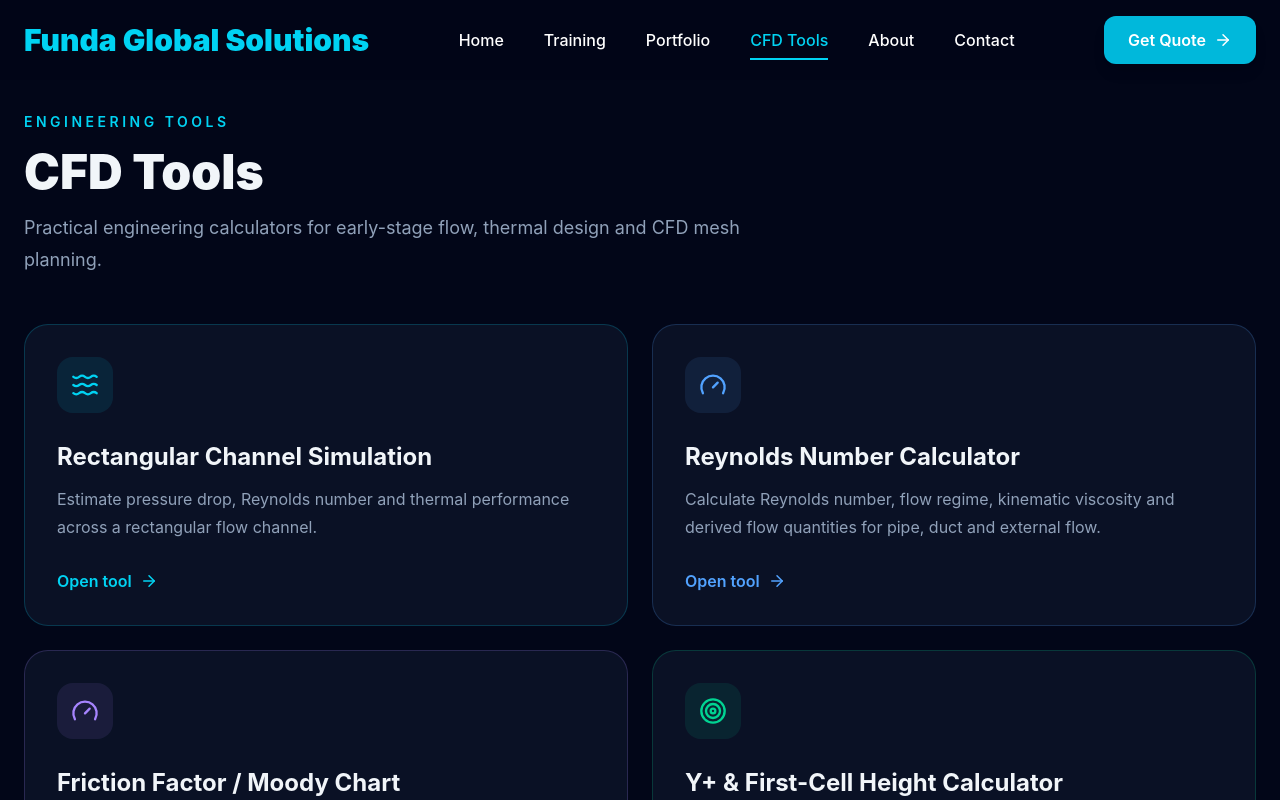
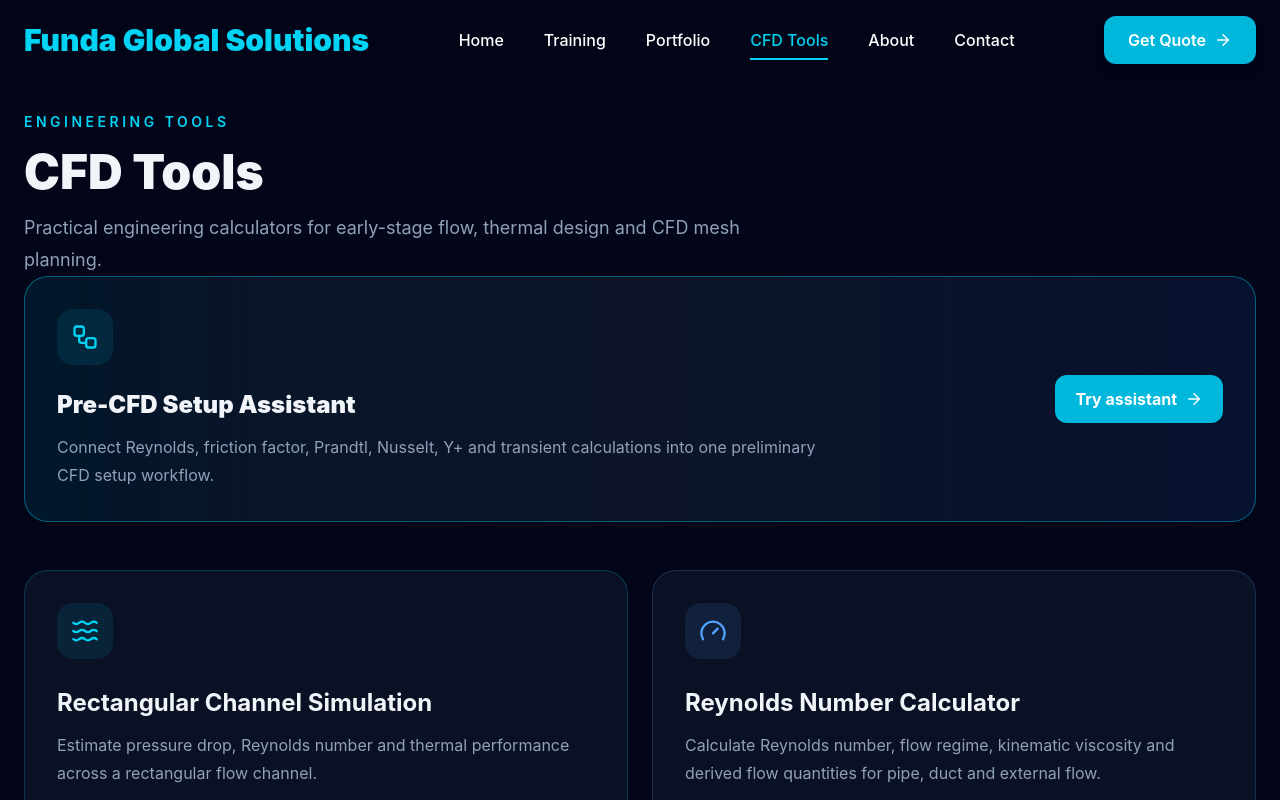
Before and after one commit to shivanand85/funda-global-solutions, a React (Vite) app: page /cfd-tools in a window 1280 px wide. Shown: the top 800 px of the page. Built offline with nearby package versions, Linux system fonts and the light colour scheme.

Commit message:
Add Pre-CFD Setup Assistant component
Added a Pre-CFD Setup Assistant link with associated content.

```diff
--- a/src/pages/CfdTools.jsx
+++ b/src/pages/CfdTools.jsx
@@ -5,6 +5,7 @@
   Target,
   Thermometer,
   Gauge,
+  Workflow,
 } from "lucide-react";
 import Navbar from "../components/Navbar/Navbar";
 import ContactCTA from "../components/ContactCTA/ContactCTA";
@@ -33,6 +34,27 @@
               design and CFD mesh planning.
             </p>
           </div>
+
+          {/* Pre-CFD Setup Assistant */}
+          <Link
+            to="/pre-cfd-setup"
+            className="group mb-6 block rounded-3xl border border-cyan-400/40 bg-gradient-to-r from-cyan-500/10 via-slate-900/90 to-blue-500/10 p-8 transition hover:-translate-y-1 hover:border-cyan-300/80"
+          >
+            <div className="flex flex-col gap-5 sm:flex-row sm:items-center sm:justify-between">
+              <div>
+                <div className="flex h-14 w-14 items-center justify-center rounded-2xl bg-cyan-400/10 text-cyan-400">
+                  <Workflow size={28} />
+                </div>
+                <h2 className="mt-6 text-2xl font-black">Pre-CFD Setup Assistant</h2>
+                <p className="mt-3 max-w-3xl leading-7 text-slate-400">
+                  Connect Reynolds, friction factor, Prandtl, Nusselt, Y+ and transient calculations into one preliminary CFD setup workflow.
+                </p>
+              </div>
+              <span className="inline-flex shrink-0 items-center gap-2 rounded-xl bg-cyan-500 px-5 py-3 font-bold text-white">
+                Try assistant <ArrowRight size={18} />
+              </span>
+            </div>
+          </Link>
 
           {/* Tools */}
           <section className="mt-12 grid gap-6 md:grid-cols-2">
```
